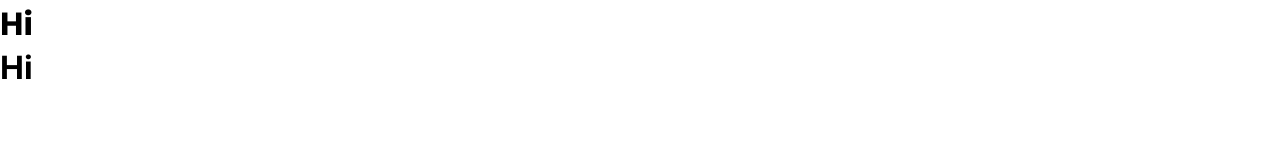
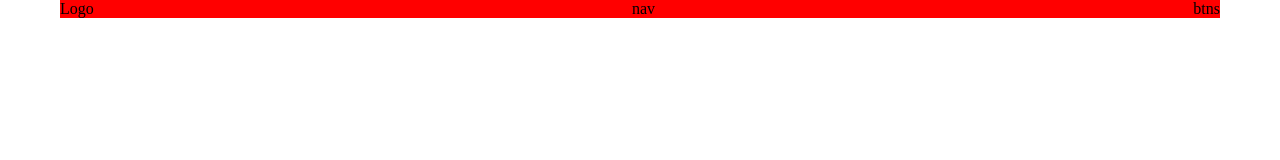
Before and after one commit to Ruaa-Maher-Faroun/landing-page, a plain HTML site: page index.html in a window 1280 px wide. Drawn offline with Linux system fonts and the light colour scheme.

Commit message:
added nav

```diff
--- a/assets/css/main.css
+++ b/assets/css/main.css
@@ -1,8 +1 @@
 @import './base.css';
-
-.ha{
-    font-family:var(--mainFont)
-}
-.hb{
-    font-family:var(--subFont)
-}
--- a/index.html
+++ b/index.html
@@ -7,7 +7,15 @@
     <link rel="stylesheet" href="./assets/css/main.css">
 </head>
 <body>
-<h1 class="ha">Hi</h1>
-<h1 class="hb">Hi</h1>
+    <header class="header">
+        <div class="container">
+            <div class="row">
+                <div class="logo">Logo</div>
+                <nav class="nav">nav</nav>
+                <div class="auth">btns</div>
+            </div>
+        </div>
+    </header>
+
 </body>
 </html>
```
